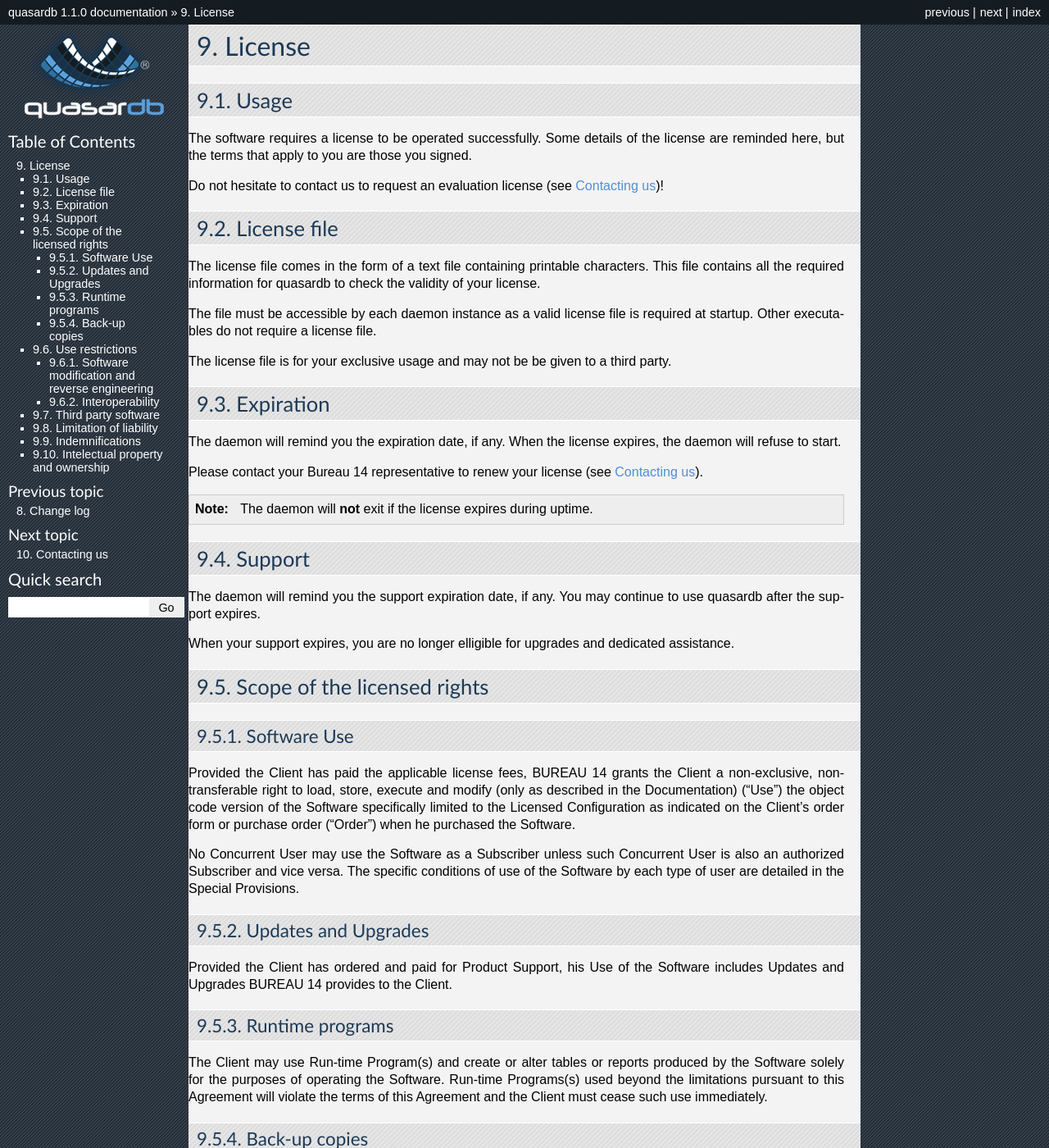
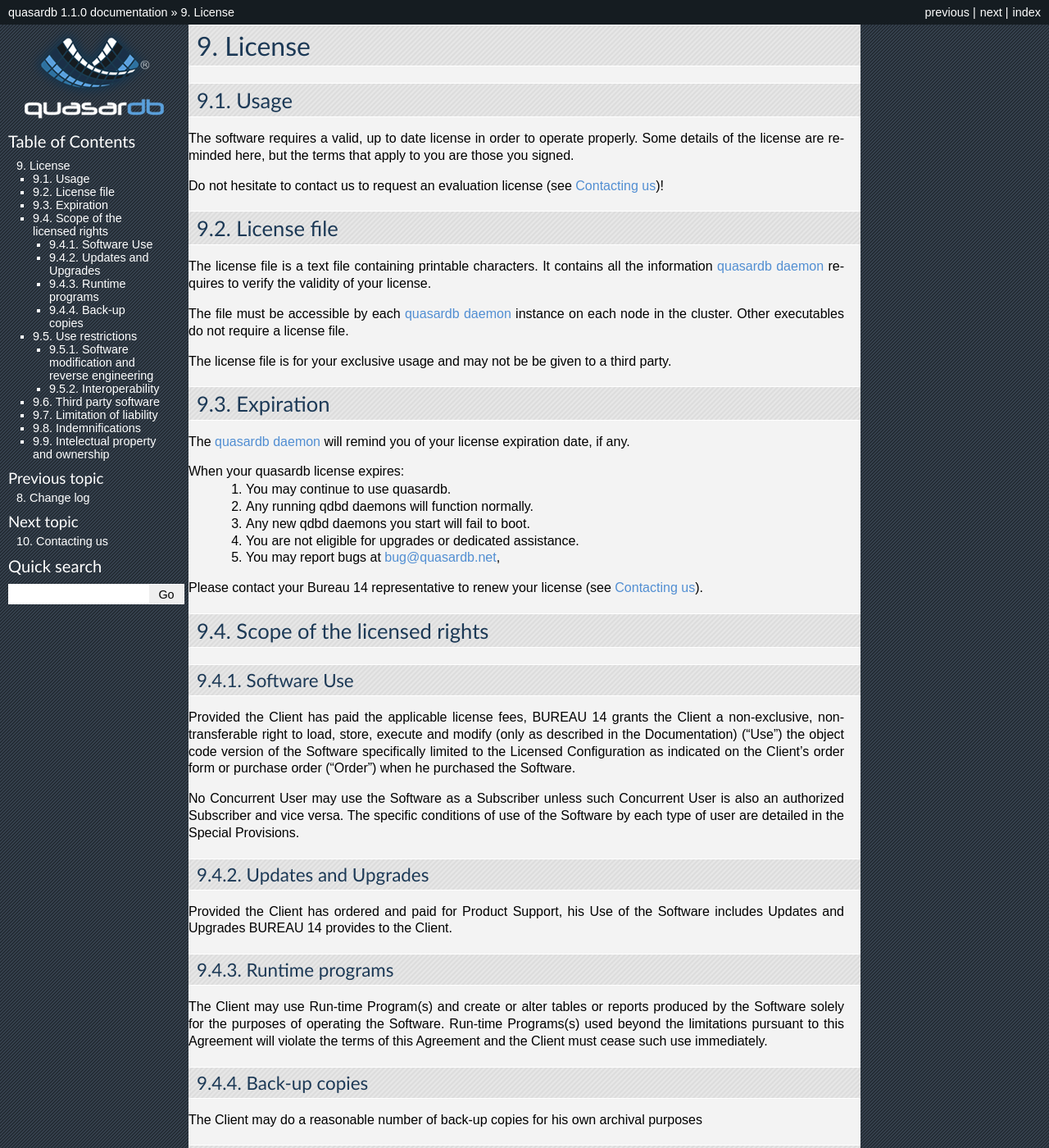
Before and after one commit to iltommi/qdb-documentation, a Sphinx documentation site: the page built from source/license.rst, in a window 1280 px wide and 1400 px high. Shown: the whole window at 82% size. Built offline with Sphinx 7.4.7, drawn with Linux system fonts in a browser that asks for light colours; some of the changed text lies outside the part shown.

Commit message:
Clarify license expiration and add license expiration item to the FAQ.

```diff
--- a/source/faq.rst
+++ b/source/faq.rst
@@ -72,11 +72,11 @@ See :doc:`../reference/qdb_httpd` for more information.
 Is quasardb free of charge?
 ===========================
 
-quasardb requires a license.
+quasardb requires a :doc:`license`.
 
-Non-profit organizations and non-commercial usage are elligible for free licenses.
+Non-profit organizations and non-commercial usage are eligible for free licenses.
 
-Contact us for more information, see :doc:`contact`
+Contact us for more information, see :doc:`contact` and :doc:`license`.
 
 Can I embed the quasardb technology in my hardware/software?
 ============================================================
--- a/source/license.rst
+++ b/source/license.rst
@@ -4,36 +4,34 @@ License
 Usage
 -----
 
-The software requires a license to be operated successfully. Some details of the license are reminded here, but the terms that apply to you are those you signed.
+The software requires a valid, up to date license in order to operate properly. Some details of the license are reminded here, but the terms that apply to you are those you signed.
 
 Do not hesitate to contact us to request an evaluation license (see :doc:`contact`)!
 
 License file
 ------------
 
-The license file comes in the form of a text file containing printable characters. This file contains all the required information
-for quasardb to check the validity of your license.
+The license file is a text file containing printable characters. It contains all the information :doc:`reference/qdbd` requires to verify the validity of your license.
 
-The file must be accessible by each daemon instance as a valid license file is required at startup. Other executables do not require a license file.
+The file must be accessible by each :doc:`reference/qdbd` instance on each node in the cluster. Other executables do not require a license file.
 
 The license file is for your exclusive usage and may not be be given to a third party.
+
+.. _license_expiration:
 
 Expiration
 ----------
 
-The daemon will remind you the expiration date, if any. When the license expires, the daemon will refuse to start.
+The :doc:`reference/qdbd` will remind you of your license expiration date, if any.
+
+When your quasardb license expires:
+ #. You may continue to use quasardb.
+ #. Any running qdbd daemons will function normally.
+ #. Any new qdbd daemons you start will fail to boot.
+ #. You are not eligible for upgrades or dedicated assistance.
+ #. You may report bugs at `bug@quasardb.net <bug@quasardb.net>`_,
 
 Please contact your Bureau 14 representative to renew your license (see :doc:`contact`).
-
-.. note::
-    The daemon will **not** exit if the license expires during uptime.
-
-Support
---------
-
-The daemon will remind you the support expiration date, if any. You may continue to use quasardb after the support expires.
-
-When your support expires, you are no longer elligible for upgrades and dedicated assistance.
 
 Scope of the licensed rights
 ----------------------------
```
Also changed, not shown: other parts of source/faq.rst (+5 -0 lines).
